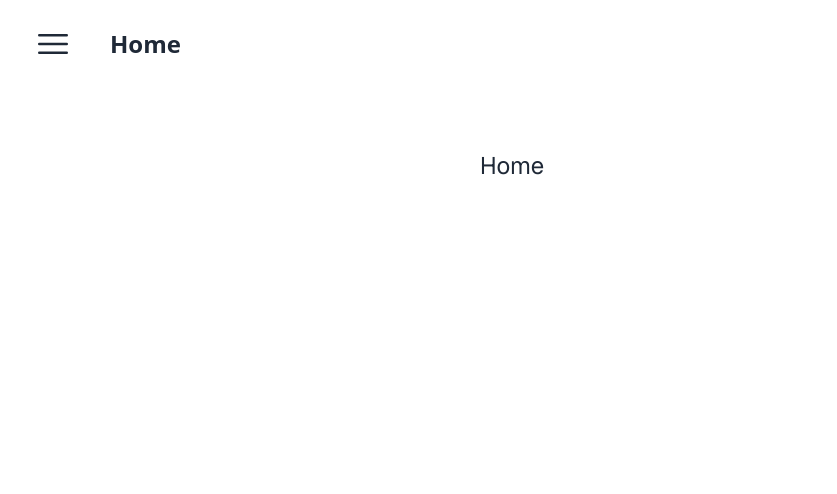
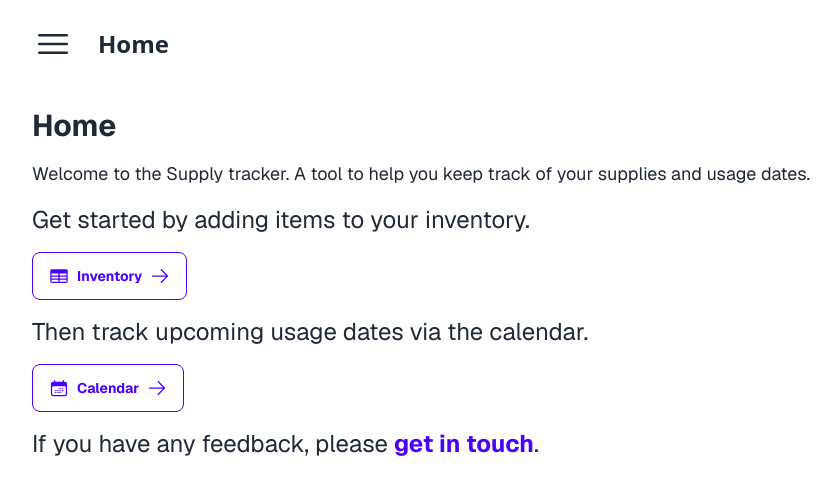
Before and after one commit to JoeTheW/diabetes-material-tracker, a Next.js app: page / in a window 1280 px wide. Shown: the top 494 px of the page, without its empty margins (128-965 px from the left). Built offline with nearby package versions, Linux system fonts and the light colour scheme.

Commit message:
home page, refactor, adjustment

```diff
--- a/package.json
+++ b/package.json
@@ -1,5 +1,5 @@
 {
-  "name": "diabetes-material-tracker",
+  "name": "supply-tracker",
   "version": "0.1.0",
   "private": true,
   "scripts": {
--- a/src/app/inventory/page.tsx
+++ b/src/app/inventory/page.tsx
@@ -97,7 +97,7 @@ const InventoryPage = () => {
       }
 
   return (
-    <div className="grid items-center p-4 pb-20 gap-16 sm:p-20 font-[family-name:var(--font-geist-sans)]">
+    <div className="grid items-center p-4 gap-16 font-[family-name:var(--font-geist-sans)]">
       <main className="">
 
       <button onClick={() => openAddItemModal()} className="btn btn-outline btn-primary">Add Item</button>
--- a/src/app/layout.tsx
+++ b/src/app/layout.tsx
@@ -15,7 +15,7 @@ const geistMono = Geist_Mono({
 });
 
 export const metadata: Metadata = {
-  title: "Diabetes material tracker",
+  title: "Supply Tracker",
 };
 
 export default function RootLayout({
--- a/src/app/page.tsx
+++ b/src/app/page.tsx
@@ -1,10 +1,41 @@
+import { ArrowRightIcon, CalendarDaysIcon, TableCellsIcon } from "@heroicons/react/24/solid";
+import Link from "next/link";
 
 export default function Home() {
   return (
-    <div className="grid grid-rows-[20px_1fr_20px] items-center justify-items-center min-h-[80vh] p-8 pb-20 gap-16 sm:p-20 font-[family-name:var(--font-geist-sans)]">
+    <div className="grid items-center p-8 gap-16 font-[family-name:var(--font-geist-sans)]">
       <main className="">
-        <h1>Home</h1>
+        <h1 className="text-3xl font-bold">Home</h1>
+        <p className="mt-4 text-lg">Welcome to the Supply tracker. A tool to help you keep track of your supplies and usage dates.</p>
+
+        {/* Inventory Link */}
+        <p className="mt-4">
+          Get started by adding items to your inventory.
+        </p>
+        <Link href="/inventory" className="btn btn-primary btn-outline font-bold mt-4">
+          <TableCellsIcon className="w-5 h-5" />
+          <span>Inventory</span>
+          <ArrowRightIcon className="w-5 h-5" />
+        </Link>
+
+        {/* Inventory Link */}
+        <p className="mt-4">
+        Then track upcoming usage dates via the calendar.
+        </p>
+        <Link href="/inventory/calendar" className="btn btn-primary btn-outline font-bold mt-4">
+          <CalendarDaysIcon className="w-5 h-5" />
+          <span>Calendar</span>
+          <ArrowRightIcon className="w-5 h-5" />
+        </Link>
+
+        {/* Feedback Button */}
+        <p className="mt-4">
+          If you have any feedback, please <a href="https://forms.gle/6RrrmDj3EZrbfCbWA" target="_blank" rel="noopener noreferrer" className="text-primary font-bold">get in touch</a>.
+        </p>
+
+
       </main>
+
       <footer className="row-start-3 flex gap-6 flex-wrap items-center justify-center">
       </footer>
     </div>
--- a/src/components/Navbar.tsx
+++ b/src/components/Navbar.tsx
@@ -1,6 +1,6 @@
 'use client';
 
-import { Bars3Icon, CalendarDaysIcon, HomeIcon, TableCellsIcon } from "@heroicons/react/24/solid";
+import { Bars3Icon, CalendarDaysIcon, ChatBubbleLeftRightIcon, HomeIcon, TableCellsIcon } from "@heroicons/react/24/solid";
 import Link from 'next/link';
 import ThemeSwitcher from './ThemeSwitcher';
 import { useState } from 'react';
@@ -16,6 +16,7 @@ const Navbar = () => {
   const closeDrawer = () => setDrawerOpen(false);
 
   const getPageName = (pathname: string): string => {
+
     switch (pathname) {
       case '/':
         return 'Home';
@@ -48,11 +49,17 @@ const Navbar = () => {
         {/* Basic Navbar */}
         <div className="flex justify-between pt-5 items-center px-4">
           {/* Basic controls (like theme toggle) */}
-          <div className="flex justify-between items-center gap-5">
+          <div className="flex justify-between items-center gap-2">
 
             <label htmlFor="drawer-toggle" className="btn btn-ghost">
             <Bars3Icon className="w-10 h-10" />
             </label>
+
+            { currentPage != 'Home' && (
+            <Link href="/" className="px-0 btn btn-ghost">
+              <HomeIcon className="w-5 h-5" />
+            </Link>
+            )}
 
             <p className="font-semibold">{currentPage}</p>
           </div>
@@ -88,6 +95,13 @@ const Navbar = () => {
                     <span>Calendar</span>
                 </Link>
             </li>
+            <div className="divider divider-start"><span className="text-sm">Other</span></div>
+            <li>
+                <Link href="https://forms.gle/6RrrmDj3EZrbfCbWA" target="_blank" className="btn btn-ghost text-primary">
+                    <ChatBubbleLeftRightIcon className="w-5 h-5" />
+                    <span>Have Feedback?</span>
+                </Link>
+            </li>
             </ul>
         </div>
       </div>
```
